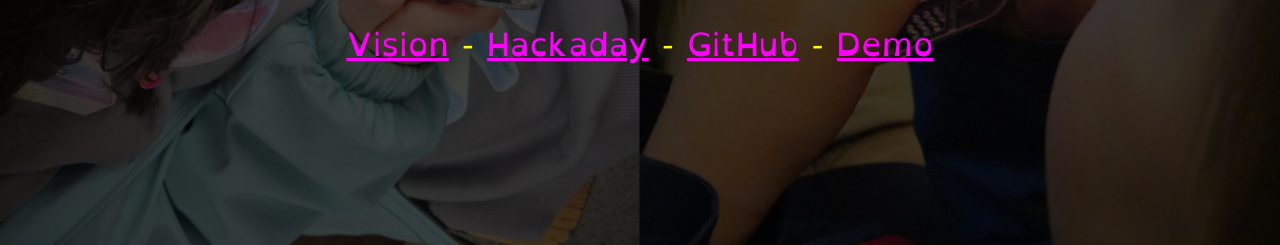
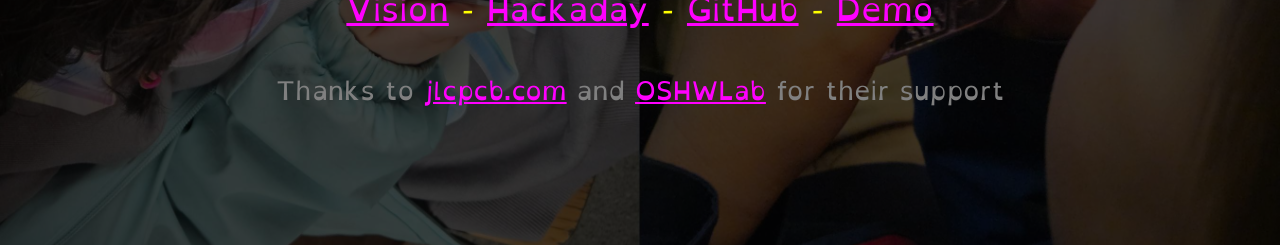
Before and after one commit to rc-kid/rckid-webpage, a plain HTML site: page index.html in a window 1280 px wide. Shown: the part 555-800 px from the top of the page. Drawn offline with Linux system fonts and the light colour scheme.

Commit message:
Sponsors added

```diff
--- a/index.html
+++ b/index.html
@@ -18,6 +18,10 @@
         -
         <a href="demo.html">Demo</a>
     </p>
+    <p class="info">
+        Thanks to <a href="https://jlcpcb.com">jlcpcb.com</a> and <a href="https://oshwlab.com/">OSHWLab</a> for their support
+    </p>
+
 </div>
 
 </body>
```
Also changed, not shown: demo.html (+1 -0 lines).
